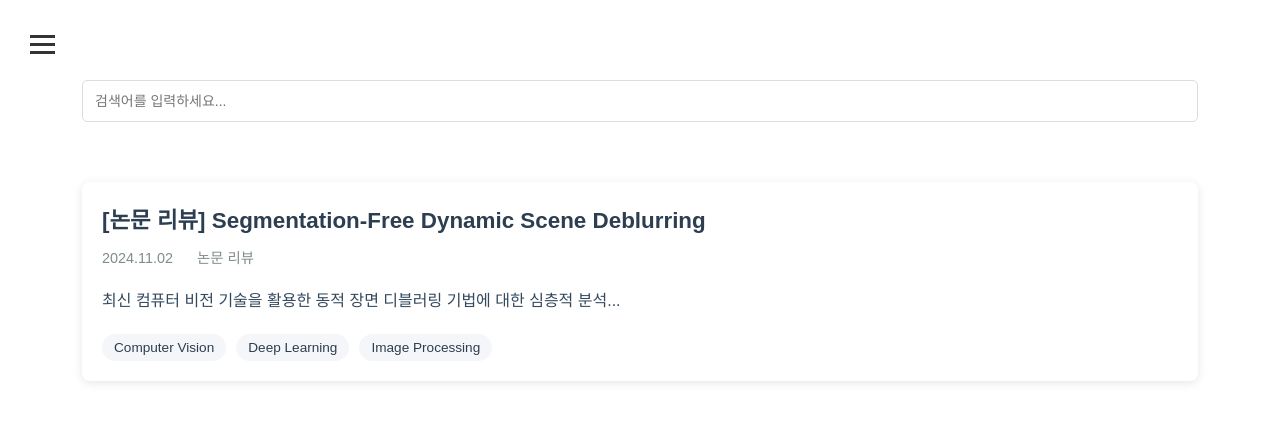
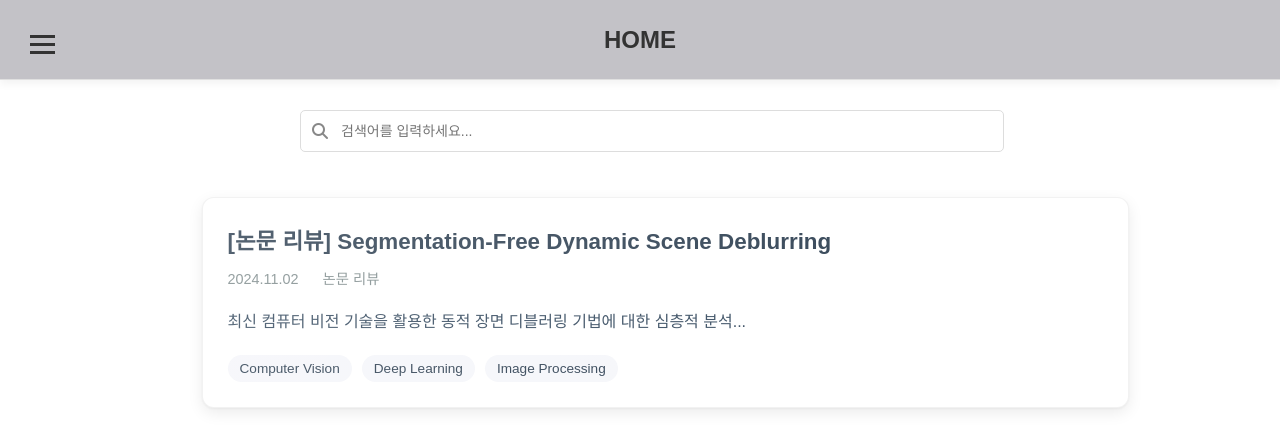
Before and after one commit to SungHwanYoo/cvip-sunghwan.github.io, a plain HTML site: page index.html in a window 1280 px wide. Drawn offline with Linux system fonts and the light colour scheme.

Commit message:
Add files via upload

```diff
--- a/index.html
+++ b/index.html
@@ -5,12 +5,19 @@
     <meta name="viewport" content="width=device-width, initial-scale=1.0">
     <title>CVIP-Sunghwan</title>
     <link rel="stylesheet" href="styles.css">
+    <link rel="stylesheet" href="https://cdnjs.cloudflare.com/ajax/libs/font-awesome/6.5.1/css/all.min.css">
 </head>
 
 <body>
+    <!-- HEADER -->
+     <div class="header-bar">
+        <div class="header-text">
+            HOME
+        </div>
+    </div>
+
 
     <!-- 메뉴 버튼 -->
-
     <button id="sidebarToggle" class="sidebar-toggle">
         <span></span>
         <span></span>
@@ -20,7 +27,7 @@
     <!-- 사이드 바 -->
     <div class="sidebar" id="sidebar">
         <div class="profile">
-        <div class = "profile-info">
+            <div class="profile-info">
                 <b style="font-size: 25px">Yoo Sung Hwan</b>
                 <b><p>CVIP Lab</p></b>
             </div>
@@ -28,7 +35,6 @@
         </div>
 
         <!-- 메뉴 바 -->
-
         <nav>
             <ul>
                 <li>
@@ -70,16 +76,21 @@
         </nav>
     </div>
 
+    <!-- 메인 컨텐츠 -->
+    <main class="main-content">
         <!-- 검색 바 -->
-
-    <main class="main-content">
         <div class="search-bar">
-            <input type="text" placeholder="검색어를 입력하세요...">
+            <form class="search-input-container" onsubmit="handleSearch(event)">
+                <i class="fas fa-search search-icon"></i>
+                <input type="text" id="searchInput" placeholder="검색어를 입력하세요...">
+            </form>
         </div>
 
         <!-- 포스트 내용 -->
-
         <div class="posts">
+            <div id="noResults" style="display: none;">
+                검색 결과가 없습니다.
+            </div>
             <article class="post-card">
                 <div class="post-header">
                     <h3 class="post-title">[논문 리뷰] Segmentation-Free Dynamic Scene Deblurring</h3>
@@ -100,9 +111,6 @@
         </div>
     </main>
 
-    <!-- js 위치 -->
-
     <script src="script.js"></script>
-
 </body>
 </html>
--- a/script.js
+++ b/script.js
@@ -72,3 +72,47 @@ function toggleMenu(menuId) {
     menu.classList.toggle('show');
     arrow.classList.toggle('open');
 }
+
+function handleSearch(event) {
+    event.preventDefault(); // 폼 제출 기본 동작 방지
+
+    const searchTerm = document.getElementById('searchInput').value.toLowerCase();
+    const posts = document.querySelectorAll('.post-card');
+
+    posts.forEach(post => {
+        const title = post.querySelector('.post-title').textContent.toLowerCase();
+        const excerpt = post.querySelector('.post-excerpt').textContent.toLowerCase();
+        const tags = Array.from(post.querySelectorAll('.tag'))
+            .map(tag => tag.textContent.toLowerCase());
+
+        // 제목, 내용, 태그에서 검색어 확인
+        const isMatch = title.includes(searchTerm) ||
+                       excerpt.includes(searchTerm) ||
+                       tags.some(tag => tag.includes(searchTerm));
+
+        // 검색 결과에 따라 포스트 표시/숨김
+        post.style.display = isMatch ? 'block' : 'none';
+
+        const hasResults = Array.from(posts).some(post => post.style.display === 'block');
+        document.getElementById('noResults').style.display = hasResults ? 'none' : 'block';
+    });
+}
+
+// 실시간 검색을 위한 이벤트 리스너
+document.getElementById('searchInput').addEventListener('input', function(e) {
+    const searchTerm = e.target.value.toLowerCase();
+    const posts = document.querySelectorAll('.post-card');
+
+    posts.forEach(post => {
+        const title = post.querySelector('.post-title').textContent.toLowerCase();
+        const excerpt = post.querySelector('.post-excerpt').textContent.toLowerCase();
+        const tags = Array.from(post.querySelectorAll('.tag'))
+            .map(tag => tag.textContent.toLowerCase());
+
+        const isMatch = title.includes(searchTerm) ||
+                       excerpt.includes(searchTerm) ||
+                       tags.some(tag => tag.includes(searchTerm));
+
+        post.style.display = isMatch ? 'block' : 'none';
+    });
+});
--- a/styles.css
+++ b/styles.css
@@ -8,6 +8,28 @@
 body {
     font-family: 'Arial', sans-serif;
     overflow-x: hidden;
+}
+
+/* HEADER 스타일 */
+.header-bar {
+    width: 100%;
+    height: 80px;
+    background-color: #c3c2c7;
+    border-bottom: 1px solid #e0e0e0;
+    position: fixed;
+    top: 0;
+    left: 0;
+    display: flex;
+    align-items: center;
+    padding: 0 20px;
+    box-shadow: 0 4px 8px rgba(0,0,0,0.05);
+}
+
+.header-text {
+    font-size: 24px;
+    font-weight: bold;
+    color: #333;
+    margin: auto;
 }
 
 /* 메뉴 버튼 스타일 */
@@ -69,7 +91,7 @@ body {
     text-align: center;
     margin-bottom: 30px;
     position: relative;
-    top: 200px;
+    top: 100px;
     padding: 20px;
 }
 
@@ -94,7 +116,7 @@ body {
 }
 
 .profile-info {
-    padding-bottom : 20px;
+    padding-bottom: 20px;
 }
 
 .profile-info p {
@@ -104,7 +126,7 @@ body {
 /* 네비게이션 메뉴 스타일 */
 nav {
     position: relative;
-    top: 200px;
+    top: 100px;
     padding: 0 10px;
 }
 
@@ -172,7 +194,7 @@ nav ul li:hover {
 /* 메인 콘텐츠 영역 스타일 */
 .main-content {
     margin-left: 0;
-    padding: 20px;
+    padding: 40px 100px 0px 150px;
     transition: margin-left 0.3s ease;
 }
 
@@ -182,42 +204,78 @@ nav ul li:hover {
 
 /* 검색바 스타일 */
 .search-bar {
-    margin: 60px auto;
-    width: 90%;
-    max-width: 1200px;
-    padding: 0;
+    margin: 70px auto;
+    width: 100%;
+    max-width: 1400px;
+    padding-left: 150px;
 }
 
-.search-bar input {
+.search-input-container {
+    position: relative;
+    width: 80%;
+}
+
+.search-input-container input {
     width: 100%;
-    padding: 12px;
+    padding: 12px 40px;
     border: 1px solid #ddd;
     border-radius: 5px;
     font-size: 14px;
     transition: all 0.3s ease;
 }
 
-.search-bar input:focus {
+.search-input-container input:focus {
     outline: none;
     border-color: #2c3e50;
     box-shadow: 0 0 5px rgba(44, 62, 80, 0.2);
 }
 
-/* 포스트 카드 스타일 */
+.search-icon {
+    position: absolute;
+    left: 12px;
+    top: 50%;
+    transform: translateY(-50%);
+    color: #888;
+}
+
+/* 포스트 카드 스타일 수정 */
 .post-card {
     background: white;
-    padding: 20px;
-    border-radius: 8px;
-    box-shadow: 0 2px 10px rgba(0,0,0,0.1);
-    margin: 20px auto;
+    padding: 25px;
+    border-radius: 12px;
+    box-shadow:
+        0 5px 15px rgba(0,0,0,0.08),
+        0 1px 3px rgba(0,0,0,0.05);
+    margin: -25px auto;
     width: 90%;
     max-width: 1200px;
-    transition: transform 0.2s ease;
+    transition: all 0.3s cubic-bezier(0.165, 0.84, 0.44, 1);
+    border: 1px solid rgba(0,0,0,0.05);
+    position: relative;
+    backdrop-filter: blur(10px);
 }
 
 .post-card:hover {
-    transform: translateY(-2px);
-    box-shadow: 0 4px 15px rgba(0,0,0,0.15);
+    transform: translateY(-5px);
+    box-shadow:
+        0 8px 25px rgba(0,0,0,0.1),
+        0 3px 6px rgba(0,0,0,0.08);
+}
+
+.post-card::after {
+    content: '';
+    position: absolute;
+    top: 0;
+    left: 0;
+    width: 100%;
+    height: 100%;
+    border-radius: 12px;
+    background: linear-gradient(
+        135deg,
+        rgba(255,255,255,0.2) 0%,
+        rgba(255,255,255,0) 100%
+    );
+    pointer-events: none;
 }
 
 /* 포스트 헤더 스타일 */
@@ -293,4 +351,8 @@ nav ul li:hover {
     .post-card {
         padding: 10px;
     }
+
+    .search-input-container {
+        width: 100%;
+    }
 }
```
Lines whose indentation alone changed are shown as unchanged.
